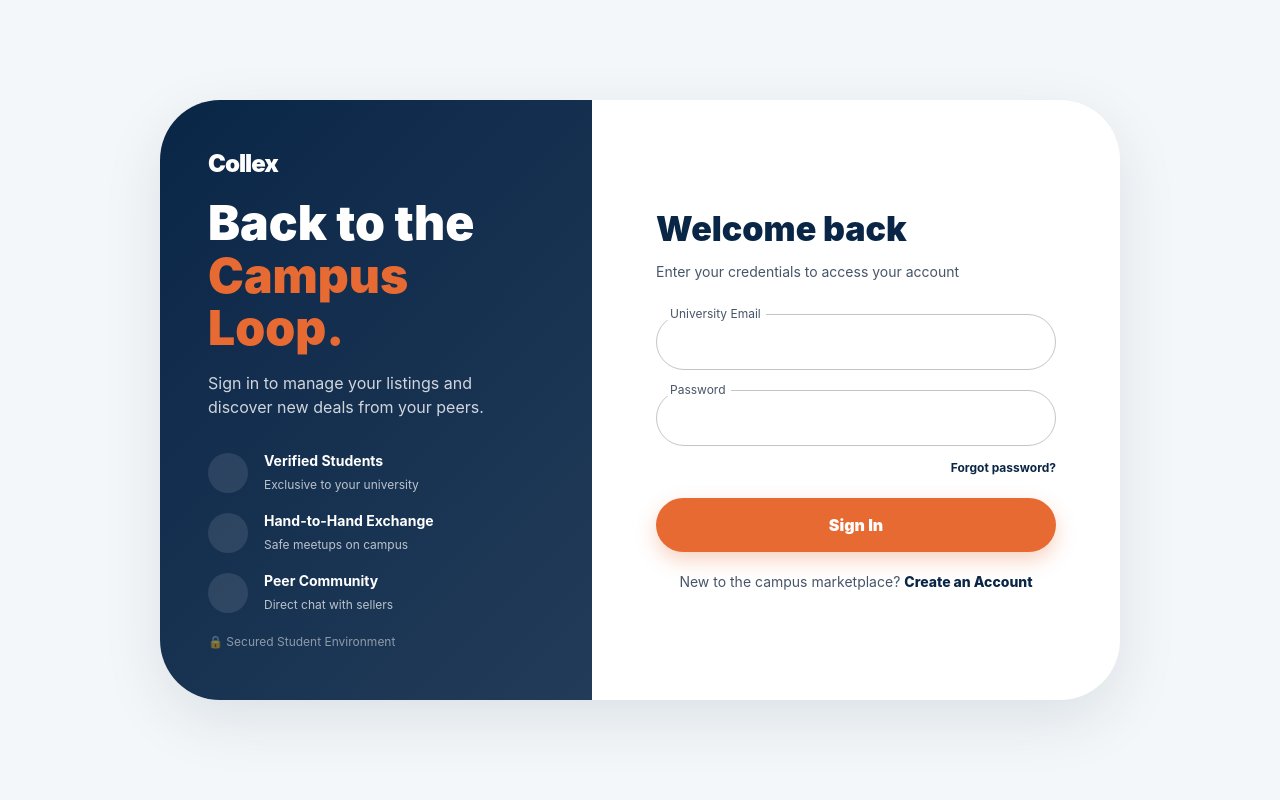
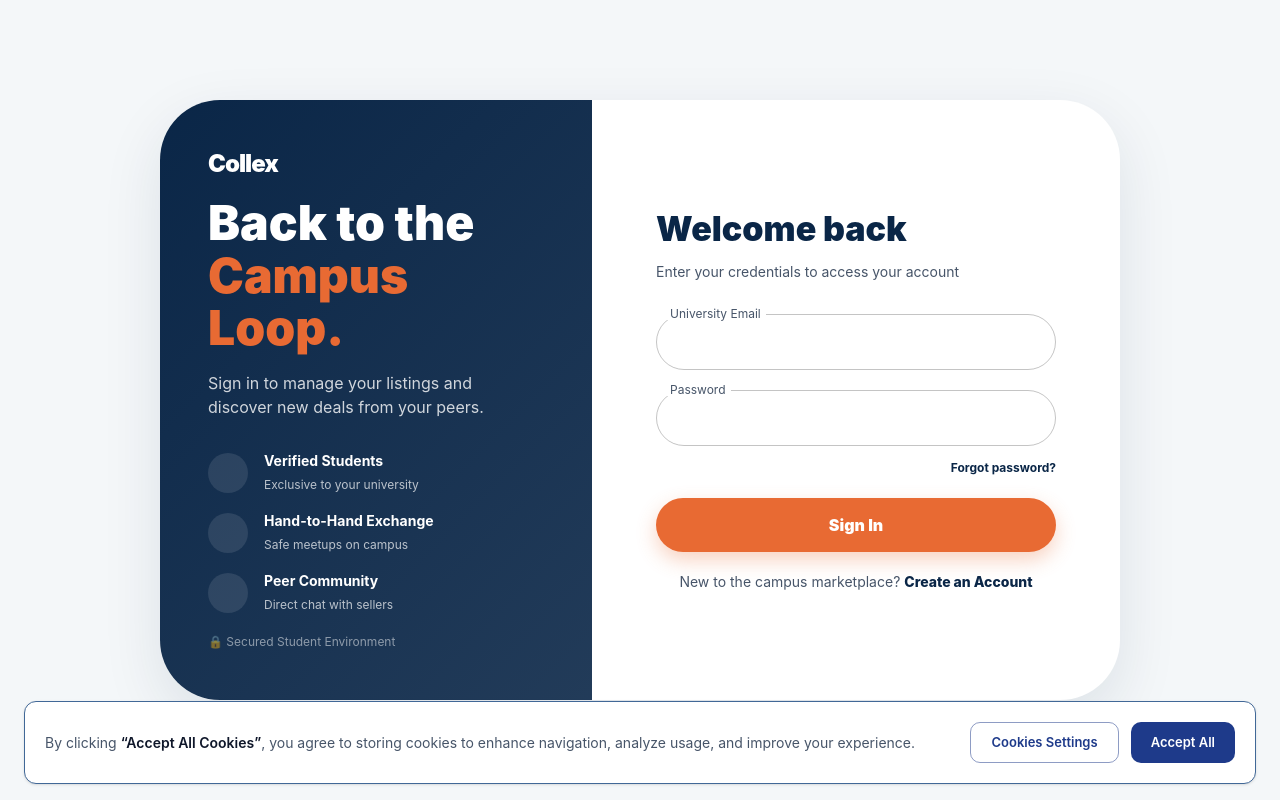
Before and after one commit to rk-rohiit/COLLEX, a React (Vite) app in the folder frontend/: page /login in a window 1280 px wide. Built offline with nearby package versions, Linux system fonts and the light colour scheme; no server answers; some icons are missing.

Commit message:
feat: add cookie consent banner with Redux

```diff
--- a/frontend/src/App.jsx
+++ b/frontend/src/App.jsx
@@ -1,7 +1,13 @@
 import AppRoutes from "@/routes/AppRoutes";
+import CookieBanner from "@/components/ui/CookieBanner";
 
 function App() {
-  return <AppRoutes />;
+  return (
+    <>
+      <AppRoutes />
+      <CookieBanner /> {/* ✅ GLOBAL */}
+    </>
+  );
 }
 
 export default App;
--- a/frontend/src/app/store/rootReducer.js
+++ b/frontend/src/app/store/rootReducer.js
@@ -7,6 +7,7 @@
 import contactReducer from "@/features/contact/contactSlice";
 import cartReducer from "@/features/cart/cartSlice";
 import adminReducer from "@/features/admin/adminSlice";
+import cookieReducer from "../../features/cookie/cookieSlice";
 
 const rootReducer = combineReducers({
   auth: authReducer,
@@ -15,6 +16,7 @@
   order: orderReducer,
   contact: contactReducer,
   admin: adminReducer,
+  cookies: cookieReducer,
 });
 
 export default rootReducer;
--- /dev/null
+++ b/frontend/src/components/ui/CookieBanner.jsx
@@ -0,0 +1,92 @@
+import React from "react";
+import { useDispatch, useSelector } from "react-redux";
+import { acceptCookies } from "@/features/cookie/cookieSlice";
+import { motion } from "framer-motion";
+
+import {
+  Box,
+  Typography,
+  Button,
+  Stack,
+  Paper,
+} from "@mui/material";
+import { useState, useEffect } from "react";
+const CookieBanner = () => {
+  const dispatch = useDispatch();
+  const accepted = useSelector((state) => state.cookies.accepted);
+
+  const [visible, setVisible] = useState(false);
+
+  useEffect(() => {
+    const timer = setTimeout(() => {
+      setVisible(true);
+    }, 3500); // ⏱️ 3.5 sec delay
+
+    return () => clearTimeout(timer);
+  }, []);
+
+  if (accepted || !visible) return null;
+
+  return (
+    <Box
+      component={motion.div}
+      initial={{ y: 80, opacity: 0 }}
+      animate={{ y: 0, opacity: 1 }}
+      transition={{ duration: 0.4 }}
+      sx={{
+        position: "fixed",
+        bottom: 16,
+        left: { xs: 8, sm: 16, md: 24 },
+        right: { xs: 8, sm: 16, md: 24 },
+        zIndex: 1300,
+      }}
+    >
+      <Paper
+        elevation={3}
+        sx={{
+          p: 2.5,
+          borderRadius: 1,
+          display: "flex",
+          flexDirection: { xs: "column", md: "row" },
+          alignItems: "center",
+          justifyContent: "space-between",
+          gap: 2,
+          bgcolor: "background.paper",
+          border: "1px solid #416897",
+        }}
+      >
+        {/* Text */}
+        <Typography
+          variant="body2"
+          color="text.secondary"
+          sx={{ flex: 1 }}
+        >
+          By clicking{" "}
+          <Box component="span" fontWeight={600} color="text.primary">
+            “Accept All Cookies”
+          </Box>
+          , you agree to storing cookies to enhance navigation, analyze usage,
+          and improve your experience.
+        </Typography>
+
+        {/* Buttons */}
+        <Stack direction="row" spacing={1.5}>
+          <Button variant="outlined" size="small">
+            Cookies Settings
+          </Button>
+
+          <Button
+            variant="contained"
+            color="primary"
+            size="small"
+            onClick={() => dispatch(acceptCookies())}
+          >
+            Accept All
+          </Button>
+        </Stack>
+      </Paper>
+    </Box>
+  );
+};
+
+export default CookieBanner;
--- /dev/null
+++ b/frontend/src/features/cookie/cookieSlice.js
@@ -0,0 +1,29 @@
+import { createSlice } from "@reduxjs/toolkit";
+
+/* =========================
+   Load from localStorage
+========================= */
+const loadCookies = () => {
+  try {
+    const data = localStorage.getItem("cookiesAccepted");
+    return data === "true";
+  } catch {
+    return false;
+  }
+};
+
+const cookieSlice = createSlice({
+  name: "cookies",
+  initialState: {
+    accepted: loadCookies(),
+  },
+  reducers: {
+    acceptCookies: (state) => {
+      state.accepted = true;
+      localStorage.setItem("cookiesAccepted", "true");
+    },
+  },
+});
+
+export const { acceptCookies } = cookieSlice.actions;
+export default cookieSlice.reducer;
```
